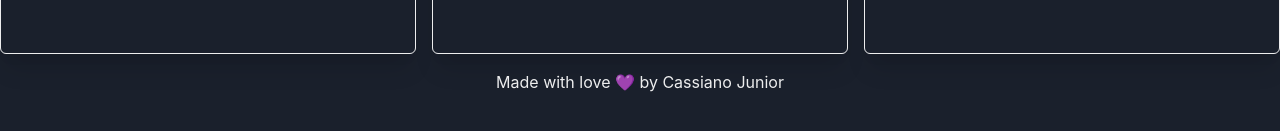
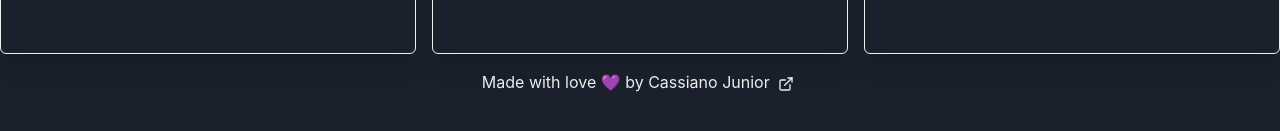
Before and after one commit to CassianoJunior/ToDoListChakraUI, a Next.js app: page / in a window 1280 px wide. Shown: the part 509-640 px from the top of the page. Built offline with nearby package versions, Linux system fonts and the light colour scheme.

Commit message:
Modificando footer para adicionar o link para minha pagina do github

```diff
--- a/src/components/Footer/index.js
+++ b/src/components/Footer/index.js
@@ -1,8 +1,14 @@
-import { Text, Flex } from '@chakra-ui/react';
+import { Text, Flex, Link } from '@chakra-ui/react';
+import { ExternalLinkIcon } from '@chakra-ui/icons';
 
 const Footer = () => (
   <Flex aling="center" justify="center" mt={4}>
-    <Text as="p">Made with love &#128156; by Cassiano Junior</Text>
+    <Text as="p">
+      Made with love &#128156; by{' '}
+      <Link href="https://github.com/CassianoJunior" isExternal>
+        Cassiano Junior <ExternalLinkIcon mx={1} />
+      </Link>
+    </Text>
   </Flex>
 );
 
```
